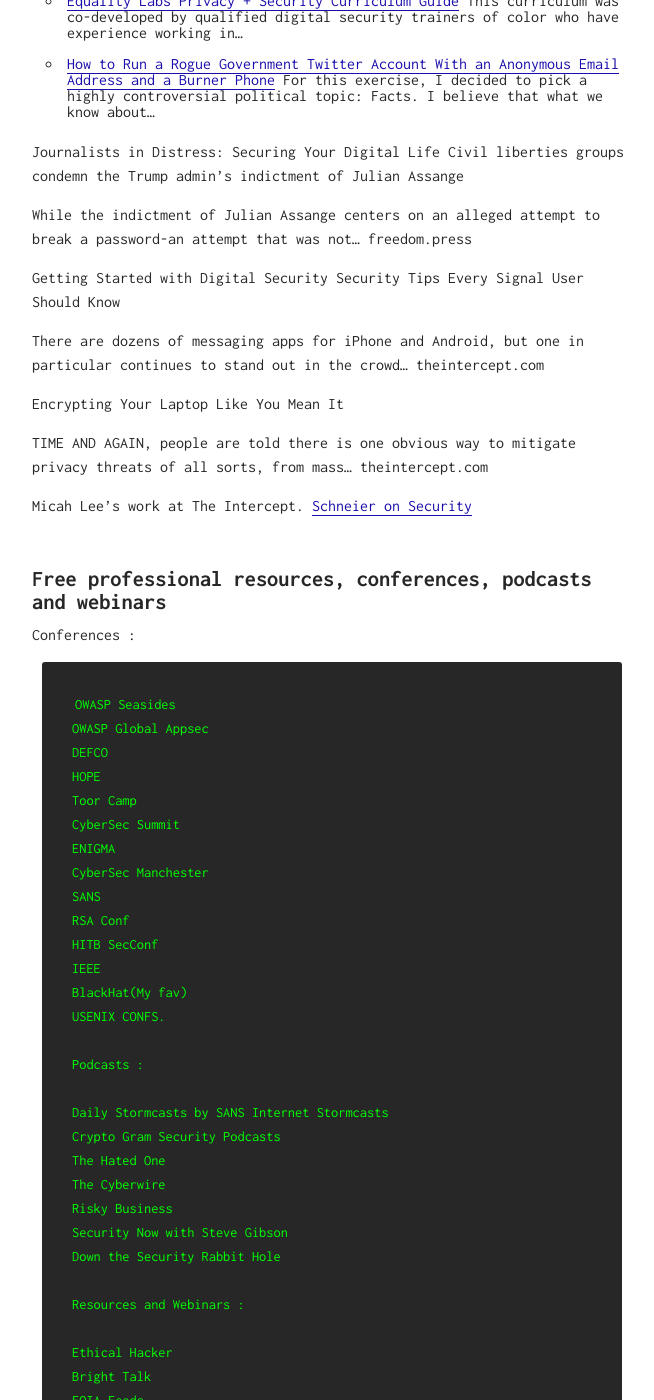
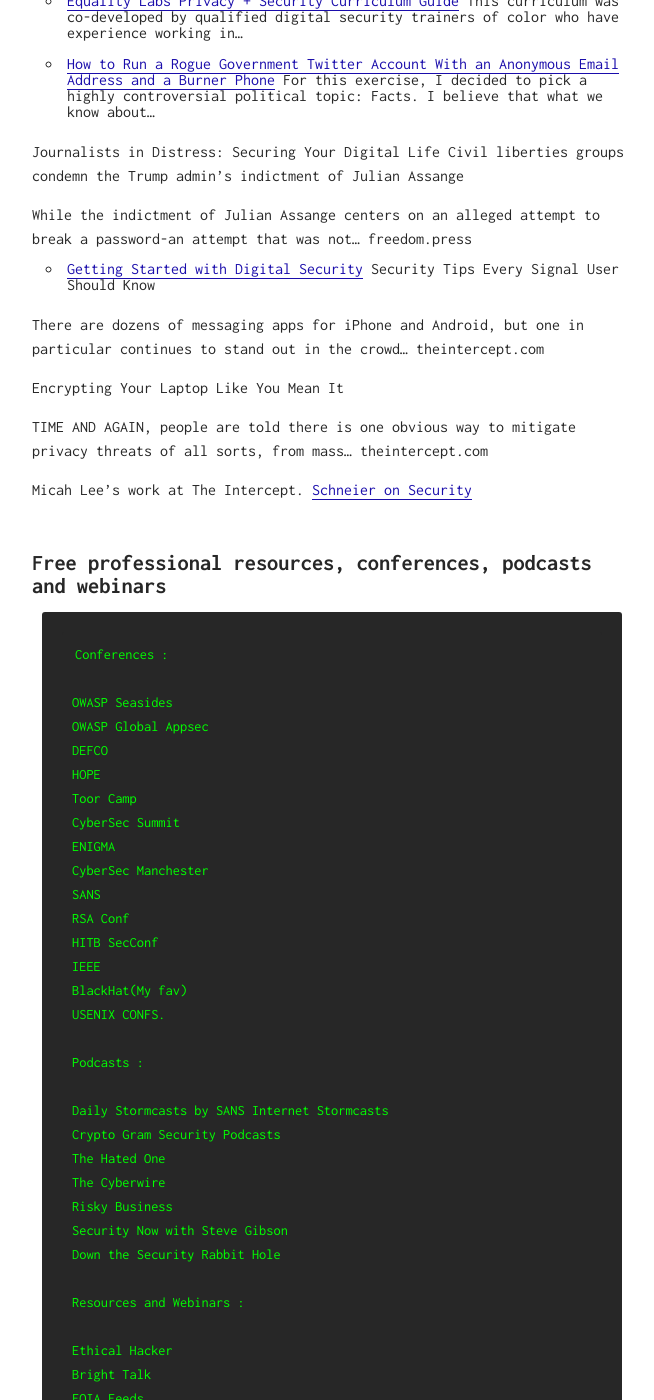
Before and after one commit to kaiiyer/kaiiyer.github.io, a Jekyll site: the page built from _posts/2019-04-19-An insight to Digital Privacy and Security Resources.md, in a window 1280 px wide and 1400 px high, scrolled down 2453 px. Shown: the whole window, without its empty margins (308-962 px from the left). Built offline with Jekyll 4.4.1, drawn with Linux system fonts in a browser that asks for light colours; our own code applies the rules of GitHub Pages for plain Markdown files; part of the change alters nothing that is shown; some of the changed text lies outside the part shown.

```diff
--- a/_posts/2019-04-19-An insight to Digital Privacy and Security Resources.md
+++ b/_posts/2019-04-19-An insight to Digital Privacy and Security Resources.md
@@ -98,8 +98,8 @@ Civil liberties groups condemn the Trump admin's indictment of Julian Assange
 While the indictment of Julian Assange centers on an alleged attempt to break a password-an attempt that was not…
 freedom.press
 
-Getting Started with Digital Security
-Security Tips Every Signal User Should Know
+> - [Getting Started with Digital Security](https://theintercept.com/2016/07/02/security-tips-every-signal-user-should-know/)
+    Security Tips Every Signal User Should Know
 
 There are dozens of messaging apps for iPhone and Android, but one in particular continues to stand out in the crowd…
 theintercept.com
@@ -115,6 +115,7 @@ Micah Lee’s work at The Intercept.
 
 # Free professional resources, conferences, podcasts and webinars
 [](xyz)
+
     Conferences :
 
     OWASP Seasides
```
